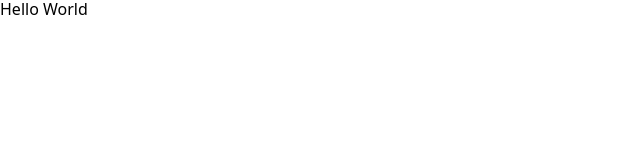
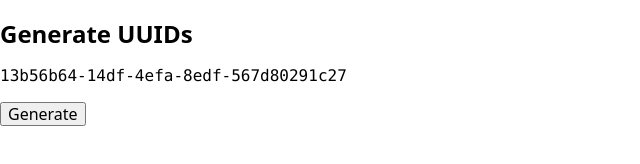
Before and after one commit to nishanbajracharya/uuid, a website built with Vite: page index.html in a window 1280 px wide. Shown: the whole page, without its empty margins (0-640 px from the left). Built offline with nearby package versions, Linux system fonts and the light colour scheme.

Commit message:
Add method to generate uuid

```diff
--- a/index.html
+++ b/index.html
@@ -7,7 +7,13 @@
     <title>UUID</title>
   </head>
   <body>
-    <div id="app"></div>
+    <div id="app">
+      <h2>Generate UUIDs</h2>
+      <div>
+        <pre><code id="uuid-value"></code></pre>
+      </div>
+      <button id="generate-button">Generate</button>
+    </div>
     <script type="module" src="/src/main.ts"></script>
   </body>
 </html>
--- a/package.json
+++ b/package.json
@@ -33,6 +33,7 @@
     "vite": "^6.3.5"
   },
   "dependencies": {
-    "modern-normalize": "^3.0.1"
+    "modern-normalize": "^3.0.1",
+    "uuid": "^11.1.0"
   }
 }
--- a/src/main.ts
+++ b/src/main.ts
@@ -2,6 +2,18 @@ import 'modern-normalize/modern-normalize.css';
 
 import './assets/styles/base.css';
 
-const app = document.querySelector<HTMLDivElement>('#app')!;
+import * as uuid from 'uuid';
 
-app.innerHTML = 'Hello World';
+const uuidValueElement = document.querySelector<HTMLElement>('#uuid-value')!;
+
+function generateNewUUID(element: HTMLElement) {
+  element.innerHTML = uuid.v4();
+}
+
+generateNewUUID(uuidValueElement);
+
+const generateButtonElement = document.querySelector<HTMLButtonElement>('#generate-button')!;
+
+generateButtonElement.addEventListener('click', () => {
+  generateNewUUID(uuidValueElement);
+});
```
Also changed, not shown: 1 other file.
